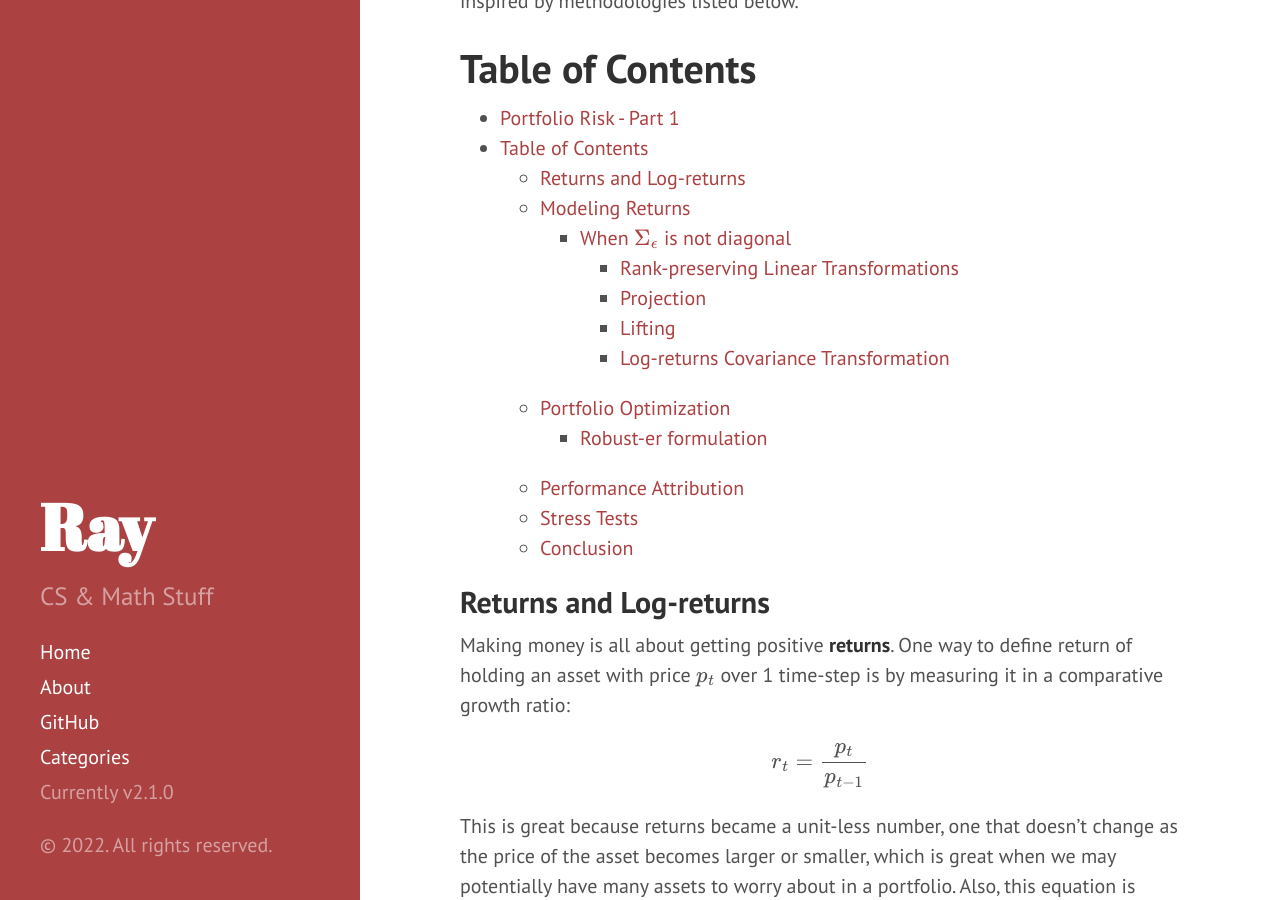
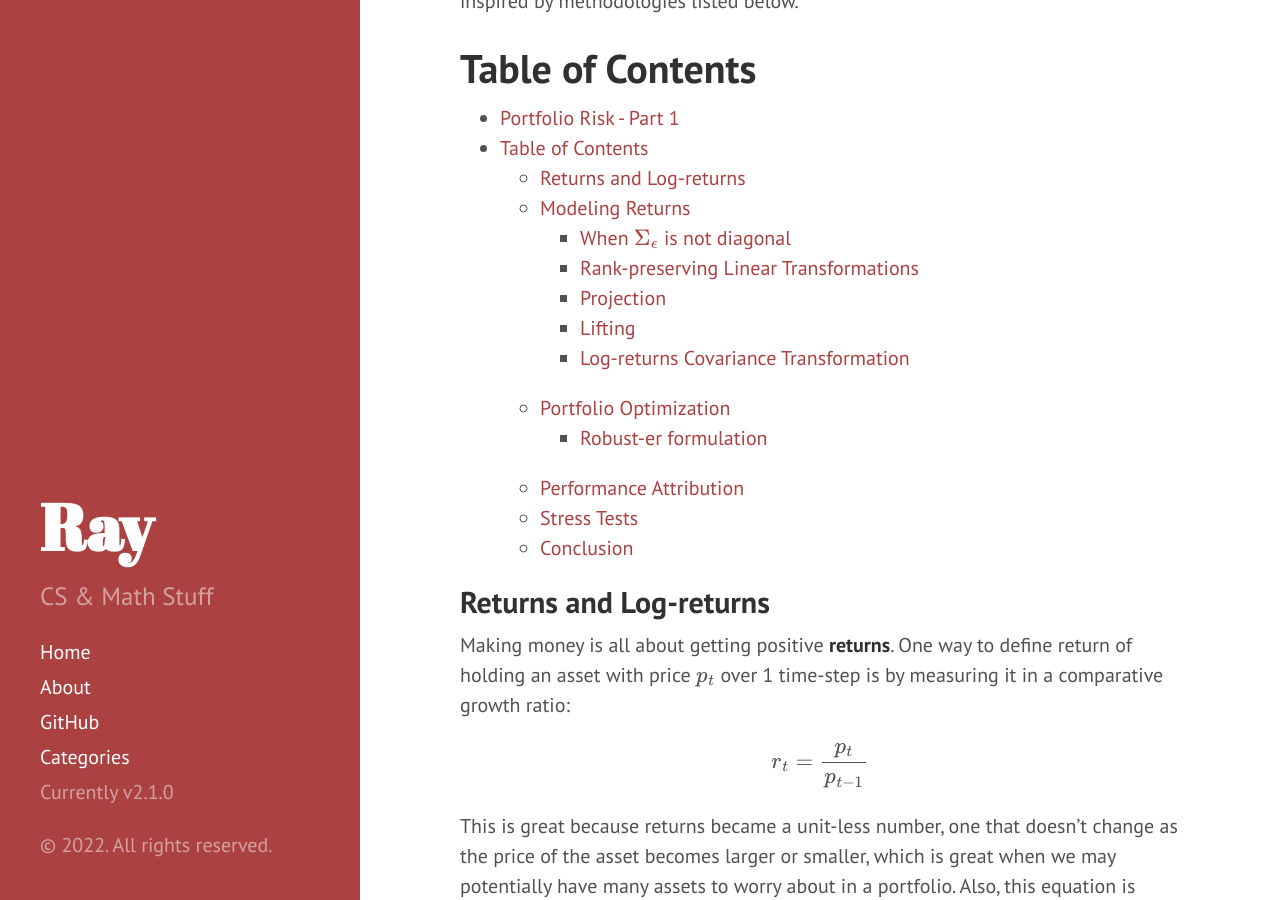
Before and after one commit to OneRaynyDay/oneraynyday.github.io, a Jekyll site: the page built from _posts/2022-01-23-Portfolio-Risk-Pt1.md, in a window 1280 px wide and 900 px high, scrolled down 351 px. Built offline with Jekyll 4.4.1, drawn with Linux system fonts in a browser that asks for light colours; formulas are drawn with MathJax 3; comment, search, counter and statistics services are not loaded.

Commit message:
Fix header structure

```diff
--- a/_posts/2022-01-23-Portfolio-Risk-Pt1.md
+++ b/_posts/2022-01-23-Portfolio-Risk-Pt1.md
@@ -99,7 +99,7 @@
 
 Here are some properties about the factor model, which we'll discuss first.
 
-#### Rank-preserving Linear Transformations
+### Rank-preserving Linear Transformations
 
 A factor model you get from Barra has semantic meaning for each factor exposure and loading vector, but you can apply a rank preserving linear transformation to the factors such that the returns are still the same. Let $C \in \mathbb{R}^{m \times m}$ be an invertible matrix, then:
 
@@ -124,7 +124,7 @@
 
 We can also make the loading matrix $B$ orthonormal by taking the SVD of $B = USV^T$, and taking $C = VS^{-1}$.
 
-#### Projection
+### Projection
 
 Projection is not a rank-preserving transformation but we still care about it. We want to minimize some norm of the difference of a lower rank approximation of $Bf$ which can be formalized as follows:
 
@@ -138,7 +138,7 @@
 g = (A^TA)^{-1}A^TBf
 $$
 
-#### Lifting
+### Lifting
 
 In contrast to projection, lifting is a transformation that increases the number of factors. This may be useful if $\epsilon$ exhibits some structure that can be reconsolidated as a factor:
 
@@ -148,7 +148,7 @@
 
 To add the new factors $g$ and loadings $A$, we can just increase the length of the vector $f$ to include $g$ as the last few elements, and stack $B$ on top of $A$.
 
-#### Log-returns Covariance Transformation
+### Log-returns Covariance Transformation
 
 If given our log-returns covariance matrix, then how do we know our actual returns' covariance matrix? Let the returns be $R \in \mathbb{R}^n, R_i = e^{r_i}, r = log(\frac{p_t}{p_{t-1}}) \sim \mathcal{N}(\mu_r, \Sigma_r)$. Here we want to calculate our actual return covariance matrix $\Sigma_R$ of the random vector $R$, which is returns (not logarithmic returns).
 
```
